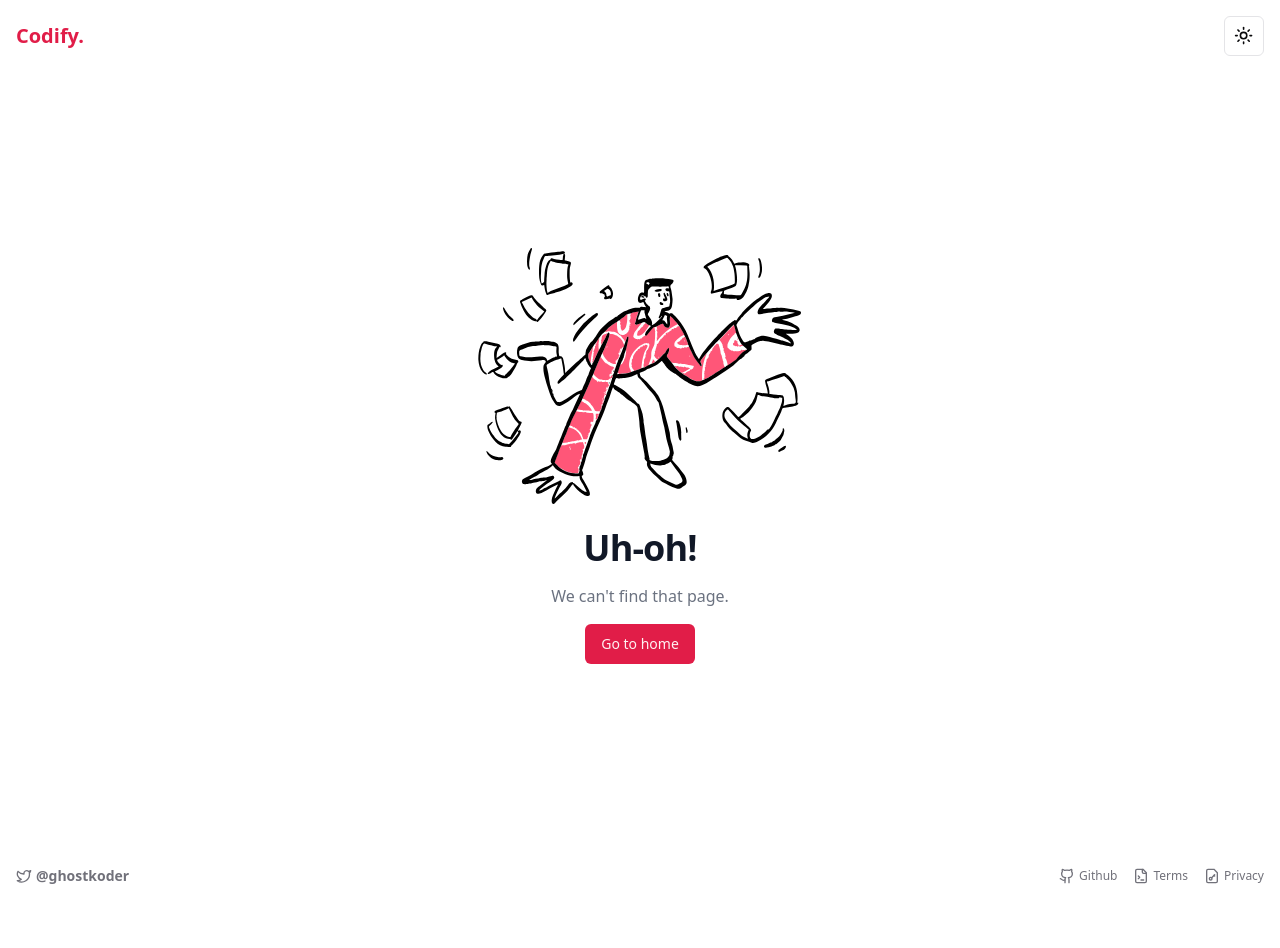
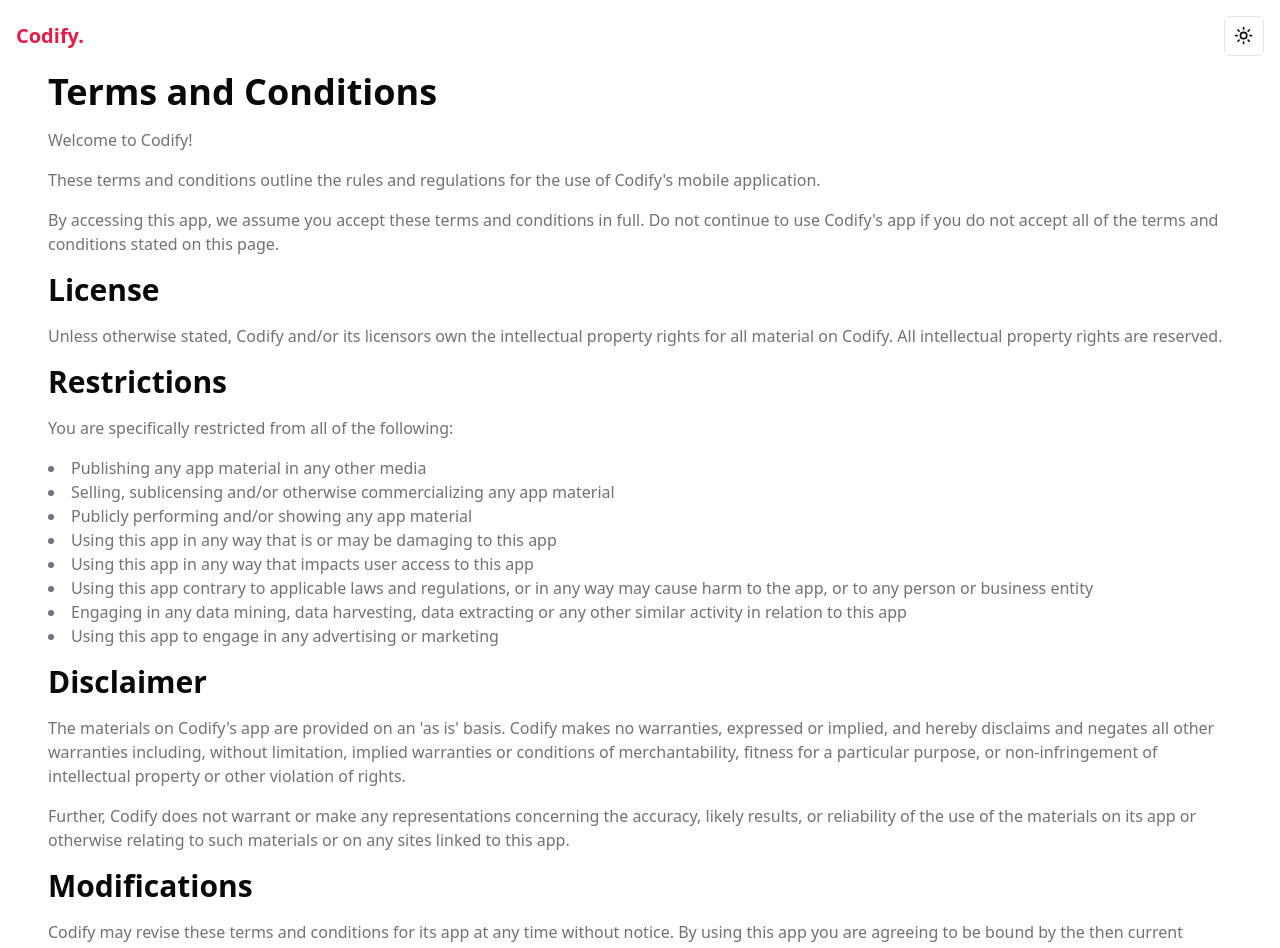
Before and after one commit to JayakrishnanMurali/codify, a Next.js app: page /terms-and-conditions in a window 1280 px wide. Before the commit this address had no page. Shown: the top 948 px of the page. Before the commit the page ends 912 px from the top, so only its background shows below. Built offline with nearby package versions, Linux system fonts and the light colour scheme.

Commit message:
Add @radix-ui/react-tooltip package

```diff
--- a/package.json
+++ b/package.json
@@ -15,6 +15,7 @@
     "@radix-ui/react-select": "^2.0.0",
     "@radix-ui/react-slot": "^1.0.2",
     "@radix-ui/react-tabs": "^1.0.4",
+    "@radix-ui/react-tooltip": "^1.0.7",
     "@reduxjs/toolkit": "^2.0.1",
     "@t3-oss/env-nextjs": "^0.7.1",
     "ace-builds": "^1.32.2",
--- /dev/null
+++ b/src/app/privacy-policy/layout.tsx
@@ -0,0 +1,31 @@
+import { Metadata } from "next";
+
+export const metadata: Metadata = {
+  title: "Privacy Policy",
+  description: "Privacy Policy",
+  icons: {
+    icon: [
+      {
+        rel: "icon",
+        url: "/favicon.png",
+      },
+      {
+        rel: "icon",
+        url: "/favicon-32x32.png",
+        sizes: "32x32",
+      },
+      {
+        rel: "apple-touch-icon",
+        url: "/apple-touch-icon.png",
+      },
+    ],
+  },
+};
+
+export default function Layout({ children }: { children: React.ReactNode }) {
+  return (
+    <div className="container my-4">
+      <div>{children}</div>
+    </div>
+  );
+}
--- /dev/null
+++ b/src/app/privacy-policy/page.tsx
@@ -0,0 +1,73 @@
+"use client";
+
+import Link from "next/link";
+import React from "react";
+
+const PrivacyPolicy = () => {
+  const emailAddress = "ghostkoderr@gmail.com";
+
+  const handleEmailClick = (
+    e: React.MouseEvent<HTMLAnchorElement, MouseEvent>,
+  ) => {
+    e.preventDefault();
+
+    window.location.href = `mailto:${emailAddress}`;
+  };
+  return (
+    <div className="space-y-4">
+      <h1>Privacy Policy</h1>
+      <p>
+        At Codify, we are committed to protecting your privacy and ensuring the
+        security of your personal information. This Privacy Policy explains how
+        we collect, use, and disclose your personal data when you use our app.
+      </p>
+      <h2>Information We Collect</h2>
+      <p>
+        We may collect certain personal information, such as your name, email
+        address, and usage data, when you interact with our app. This
+        information is used to provide and improve our services and to
+        communicate with you.
+      </p>
+      <h2>How We Use Your Information</h2>
+      <p>
+        We use the information we collect to personalize your experience,
+        improve our app, and communicate with you about updates and new
+        features. We may also use your information for analytics purposes to
+        understand how our app is being used and make improvements.
+      </p>
+      <h2>Sharing Your Information</h2>
+      <p>
+        We do not sell, trade, or otherwise transfer your personal information
+        to third parties without your consent. However, we may share your
+        information with trusted third-party service providers who assist us in
+        operating our app and providing our services.
+      </p>
+      <h2>Security</h2>
+      <p>
+        We take reasonable measures to protect your personal information from
+        unauthorized access, use, or disclosure. However, please be aware that
+        no method of transmission over the internet or electronic storage is
+        100% secure.
+      </p>
+      <h2>Changes to This Privacy Policy</h2>
+      <p>
+        We may update this Privacy Policy from time to time. Any changes will be
+        posted on this page, and the revised version will be effective when it
+        is posted.
+      </p>
+      <h2>Contact Us</h2>
+      <p>
+        If you have any questions or concerns about our Privacy Policy, please
+        contact us at{" "}
+        <span className="text-secondary-foreground underline">
+          <Link href="#" passHref onClick={handleEmailClick}>
+            {emailAddress}
+          </Link>
+        </span>
+        .
+      </p>
+    </div>
+  );
+};
+
+export default PrivacyPolicy;
--- /dev/null
+++ b/src/app/terms-and-conditions/layout.tsx
@@ -0,0 +1,31 @@
+import { Metadata } from "next";
+
+export const metadata: Metadata = {
+  title: "Terms and Conditions",
+  description: "Terms and Conditions",
+  icons: {
+    icon: [
+      {
+        rel: "icon",
+        url: "/favicon.png",
+      },
+      {
+        rel: "icon",
+        url: "/favicon-32x32.png",
+        sizes: "32x32",
+      },
+      {
+        rel: "apple-touch-icon",
+        url: "/apple-touch-icon.png",
+      },
+    ],
+  },
+};
+
+export default function Layout({ children }: { children: React.ReactNode }) {
+  return (
+    <div className="container my-4">
+      <div>{children}</div>
+    </div>
+  );
+}
--- /dev/null
+++ b/src/app/terms-and-conditions/page.tsx
@@ -0,0 +1,77 @@
+import React from "react";
+
+const TermsAndConditions = () => {
+  return (
+    <div className="space-y-4">
+      <h1>Terms and Conditions</h1>
+      <p>Welcome to Codify!</p>
+      <p>
+        These terms and conditions outline the rules and regulations for the use
+        of Codify's mobile application.
+      </p>
+      <p>
+        By accessing this app, we assume you accept these terms and conditions
+        in full. Do not continue to use Codify's app if you do not accept all of
+        the terms and conditions stated on this page.
+      </p>
+      <h2>License</h2>
+      <p>
+        Unless otherwise stated, Codify and/or its licensors own the
+        intellectual property rights for all material on Codify. All
+        intellectual property rights are reserved.
+      </p>
+      <h2>Restrictions</h2>
+      <p>You are specifically restricted from all of the following:</p>
+      <ul>
+        <li>Publishing any app material in any other media</li>
+        <li>
+          Selling, sublicensing and/or otherwise commercializing any app
+          material
+        </li>
+        <li>Publicly performing and/or showing any app material</li>
+        <li>
+          Using this app in any way that is or may be damaging to this app
+        </li>
+        <li>Using this app in any way that impacts user access to this app</li>
+        <li>
+          Using this app contrary to applicable laws and regulations, or in any
+          way may cause harm to the app, or to any person or business entity
+        </li>
+        <li>
+          Engaging in any data mining, data harvesting, data extracting or any
+          other similar activity in relation to this app
+        </li>
+        <li>Using this app to engage in any advertising or marketing</li>
+      </ul>
+      <h2>Disclaimer</h2>
+      <p>
+        The materials on Codify's app are provided on an 'as is' basis. Codify
+        makes no warranties, expressed or implied, and hereby disclaims and
+        negates all other warranties including, without limitation, implied
+        warranties or conditions of merchantability, fitness for a particular
+        purpose, or non-infringement of intellectual property or other violation
+        of rights.
+      </p>
+      <p>
+        Further, Codify does not warrant or make any representations concerning
+        the accuracy, likely results, or reliability of the use of the materials
+        on its app or otherwise relating to such materials or on any sites
+        linked to this app.
+      </p>
+      <h2>Modifications</h2>
+      <p>
+        Codify may revise these terms and conditions for its app at any time
+        without notice. By using this app you are agreeing to be bound by the
+        then current version of these terms and conditions.
+      </p>
+      <h2>Governing Law</h2>
+      <p>
+        These terms and conditions are governed by and construed in accordance
+        with the laws of your country and you irrevocably submit to the
+        exclusive jurisdiction of the courts in that State or location.
+      </p>
+    </div>
+  );
+};
+
+export default TermsAndConditions;
--- a/src/components/common/footer/footer.constants.ts
+++ b/src/components/common/footer/footer.constants.ts
@@ -1,4 +1,4 @@
-import { EXTERNAL_LINKS } from "@/lib/constants";
+import { EXTERNAL_LINKS, ROUTE_CONSTANTS } from "@/lib/constants";
 import { FileKey, FileTerminal, Github, icons } from "lucide-react";
 
 export const footerLinks = [
@@ -12,13 +12,13 @@
   {
     id: 2,
     name: "Terms",
-    href: EXTERNAL_LINKS.terms,
+    href: ROUTE_CONSTANTS.terms,
     icon: FileTerminal,
   },
   {
     id: 3,
     name: "Privacy",
-    href: EXTERNAL_LINKS.privacy,
+    href: ROUTE_CONSTANTS.privacy,
     icon: FileKey,
   },
 ];
--- a/src/components/common/navbar/navbar.tsx
+++ b/src/components/common/navbar/navbar.tsx
@@ -1,11 +1,15 @@
 import React from "react";
 import { ThemeModeToggle } from "./theme-mode-toggle";
+import Link from "next/link";
+import { ROUTE_CONSTANTS } from "@/lib/constants";
 
 export const Navbar = () => {
   return (
     <div>
       <div className="flex items-center justify-between">
-        <h4 className="text-xl font-bold text-primary">Codify.</h4>
+        <Link href={ROUTE_CONSTANTS.home}>
+          <h4 className="text-xl font-bold text-primary">Codify.</h4>
+        </Link>
 
         <div>
           <ThemeModeToggle />
--- a/src/components/common/toolbar/toolbar.tsx
+++ b/src/components/common/toolbar/toolbar.tsx
@@ -15,6 +15,12 @@
 import { editorThemes } from "../snippet/editor-themes";
 import { ColorPopup } from "./color-popup";
 import useImageGen from "@/hooks/useImagegen";
+import {
+  Tooltip,
+  TooltipContent,
+  TooltipProvider,
+  TooltipTrigger,
+} from "@/components/ui/tooltip";
 
 export const Toolbar = () => {
   const { language, theme, editorRef } = useAppSelector(
@@ -85,6 +91,9 @@
         <div className="flex flex-row gap-x-3">
           <ColorPopup />
 
+          <TooltipProvider>
+            <Tooltip>
+              <TooltipTrigger asChild>
                 <Button
                   onClick={prettifyCode}
                   variant="outline"
@@ -92,6 +101,12 @@
                 >
                   <Sparkles className="h-4 w-4" />
                 </Button>
+              </TooltipTrigger>
+              <TooltipContent side="bottom">
+                <p>Prettify code</p>
+              </TooltipContent>
+            </Tooltip>
+          </TooltipProvider>
         </div>
 
         <Button
--- /dev/null
+++ b/src/components/ui/tooltip.tsx
@@ -0,0 +1,30 @@
+"use client"
+
+import * as React from "react"
+import * as TooltipPrimitive from "@radix-ui/react-tooltip"
+
+import { cn } from "@/lib/utils"
+
+const TooltipProvider = TooltipPrimitive.Provider
+
+const Tooltip = TooltipPrimitive.Root
+
+const TooltipTrigger = TooltipPrimitive.Trigger
+
+const TooltipContent = React.forwardRef<
+  React.ElementRef<typeof TooltipPrimitive.Content>,
+  React.ComponentPropsWithoutRef<typeof TooltipPrimitive.Content>
+>(({ className, sideOffset = 4, ...props }, ref) => (
+  <TooltipPrimitive.Content
+    ref={ref}
+    sideOffset={sideOffset}
+    className={cn(
+      "z-50 overflow-hidden rounded-md border bg-popover px-3 py-1.5 text-sm text-popover-foreground shadow-md animate-in fade-in-0 zoom-in-95 data-[state=closed]:animate-out data-[state=closed]:fade-out-0 data-[state=closed]:zoom-out-95 data-[side=bottom]:slide-in-from-top-2 data-[side=left]:slide-in-from-right-2 data-[side=right]:slide-in-from-left-2 data-[side=top]:slide-in-from-bottom-2",
+      className
+    )}
+    {...props}
+  />
+))
+TooltipContent.displayName = TooltipPrimitive.Content.displayName
+
+export { Tooltip, TooltipTrigger, TooltipContent, TooltipProvider }
--- a/src/lib/constants.ts
+++ b/src/lib/constants.ts
@@ -2,6 +2,8 @@
 
 export const ROUTE_CONSTANTS = {
   home: "/",
+  terms: "/terms-and-conditions",
+  privacy: "/privacy-policy",
 };
 
 export const APP_METADATA: Metadata = {
--- a/src/styles/globals.css
+++ b/src/styles/globals.css
@@ -56,6 +56,34 @@
   body {
     @apply bg-background text-foreground;
   }
+
+  h1 {
+    @apply text-4xl font-bold;
+  }
+
+  h2 {
+    @apply text-3xl font-bold;
+  }
+
+  h3 {
+    @apply text-2xl font-bold;
+  }
+
+  h4 {
+    @apply text-xl font-bold;
+  }
+
+  p {
+    @apply text-base text-muted-foreground;
+  }
+
+  li {
+    @apply text-base text-muted-foreground;
+  }
+
+  ul {
+    @apply list-inside list-disc;
+  }
 }
 
 .ace_hidden-cursors {
```
Also changed, not shown: 1 other file (tests, documents, lock files or other folders). Lines whose indentation alone changed are shown as unchanged.
